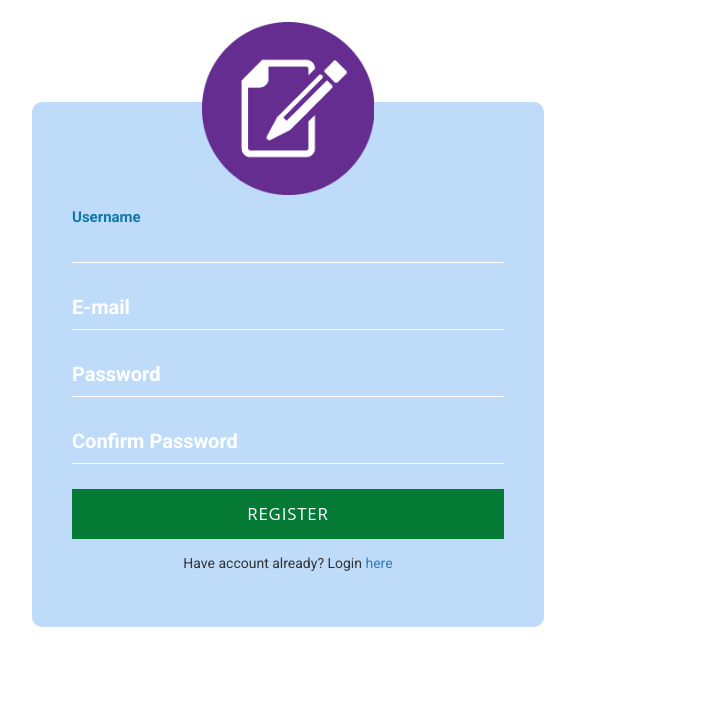
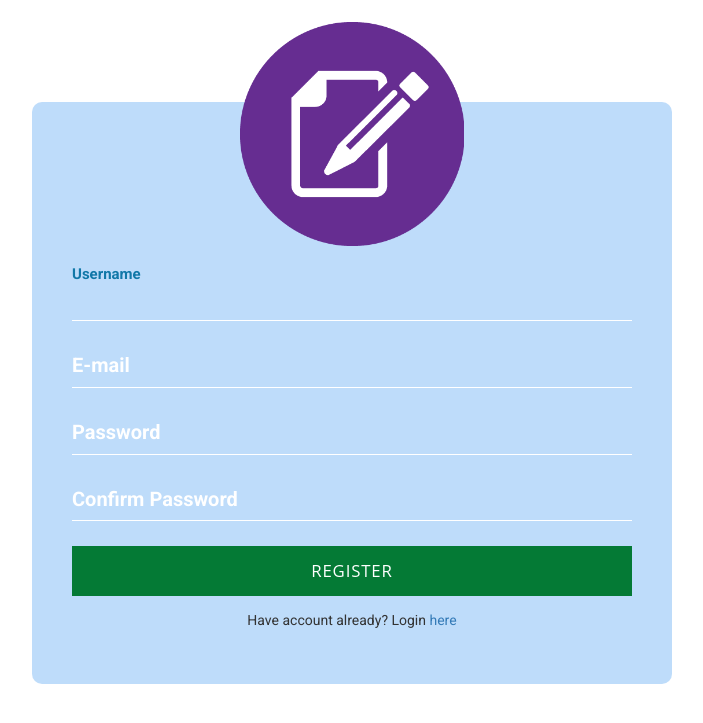
Before and after one commit to EventWeb/EventWeb, a PHP site: page /signup.php in a window 1280 px wide. Shown: the part 52-775 px from the top of the page, without its empty margins (288-991 px from the left). Run offline with PHP 8.4, Linux system fonts and the light colour scheme; some libraries are stand-ins or nearby versions.

Commit message:
minor change to style.css

```diff
--- a/css/style.css
+++ b/css/style.css
@@ -15,8 +15,8 @@ html {
 }
 
 .register_page {
-    width: 40%;
-    height: 40%;
+    width: 50%;
+    height: 50%;
     position: relative;
     font-family: Roboto, sans-serif;
     background-color: rgba(163, 205, 248, 0.7);
```
